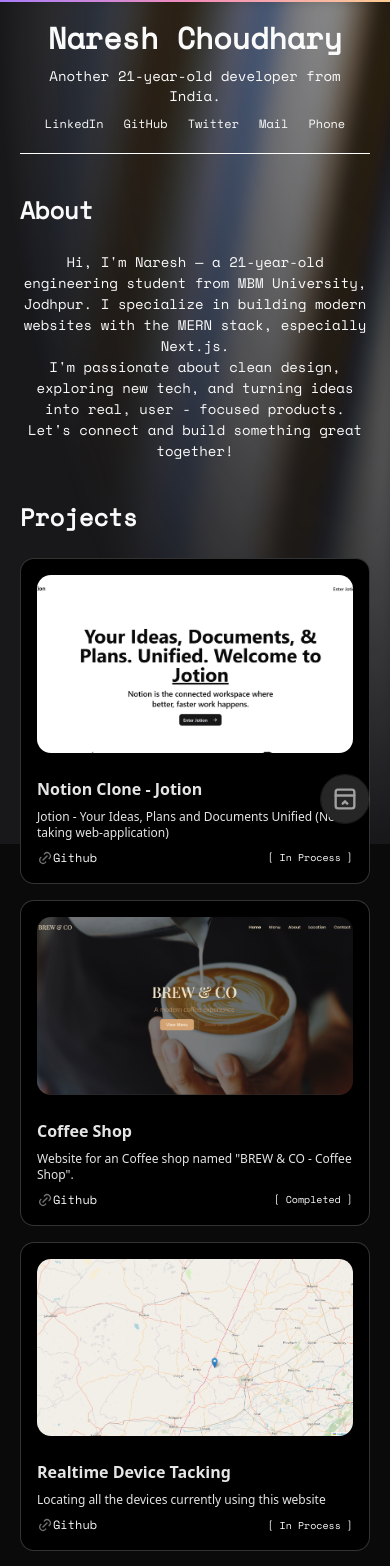
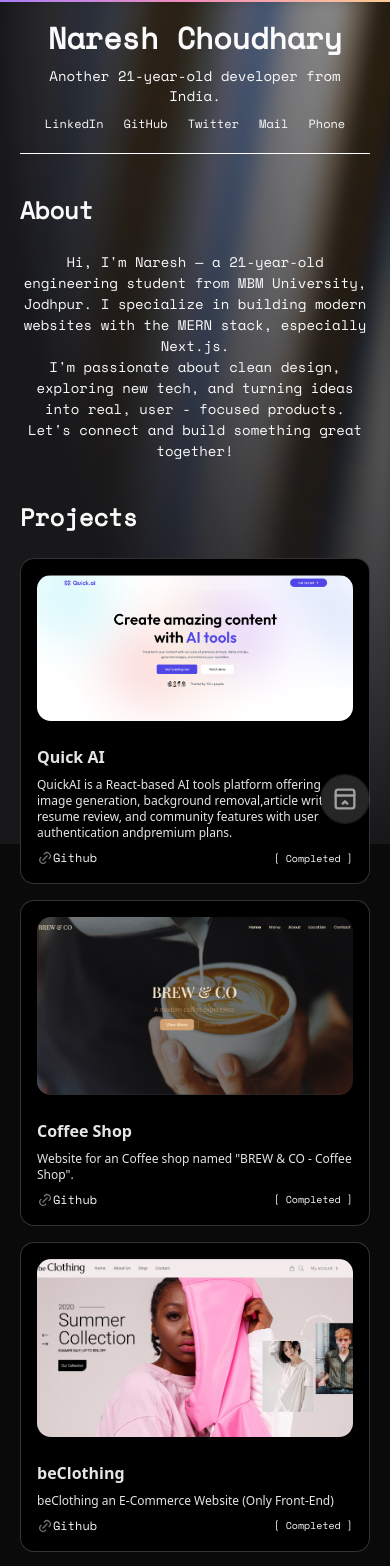
Before and after one commit to nareshchoudharyy/portfolio, a Next.js app: page / in a window 390 px wide. Shown: the top 1566 px of the page. Built offline with nearby package versions, Linux system fonts and the light colour scheme.

Commit message:
Update personal projects and skills; added new project "Quick AI" and "beClothing", updated skills list with "Framer Motion", and adjusted layout in main page.

```diff
--- a/app/globals.css
+++ b/app/globals.css
@@ -1,12 +1,9 @@
 @import "tailwindcss";
 @import "tw-animate-css";
 
-/* * {
-  cursor: none !important;
-} */
-/* to hide scroll bar */
 html,
 body {
+  user-select: none;
   overflow-y: scroll;
   scrollbar-width: none;
   scroll-behavior: smooth;
--- a/app/page.jsx
+++ b/app/page.jsx
@@ -2,6 +2,7 @@ import About from "@/components/About";
 import Experience from "@/components/Experience";
 import GetInTouch from "@/components/GetInTouch";
 import Intro from "@/components/Intro";
+import LivePreview from "@/components/Livepreview";
 import Projects from "@/components/Projects";
 import Skills from "@/components/Skills";
 export default function Home() {
@@ -11,8 +12,8 @@ export default function Home() {
       <div className="border-t-[0.5px] border-black dark:border-[#ffffff] w-full mb-10 md:mb-20 mx-auto" />
       <About />
       <Projects />
+      <Experience />
       <Skills />
-      <Experience />
       <GetInTouch />
       <div className="border-t-[0.5px] border-black dark:border-[#ffffff] w-full mb-10 md:mb-20 mx-auto" />
       <div className="w-full text-[14px] text-center text-gray-600 dark:text-gray-400 mb-5">
--- /dev/null
+++ b/components/Livepreview.jsx
@@ -0,0 +1,37 @@
+"use client";
+import { encode } from "qss";
+import React from "react";
+
+const LivePreview = ({
+  url,
+  width = 400,
+  height = 250,
+  className = "",
+}) => {
+  const params = encode({
+    url,
+    screenshot: true,
+    meta: false,
+    embed: "screenshot.url",
+    colorScheme: "dark",
+    "viewport.isMobile": false,
+    "viewport.deviceScaleFactor": 1,
+    "viewport.width": width * 2,
+    "viewport.height": height * 2,
+  });
+
+  const src = `https://api.microlink.io/?${params}`;
+
+  return (
+    <img
+      src={src}
+      width={width}
+      height={height}
+      alt="Live site preview"
+      className={`object-cover rounded-xl w-full h-full ${className}`}
+      loading="lazy"
+    />
+  );
+};
+
+export default LivePreview;
--- a/data.js
+++ b/data.js
@@ -47,23 +47,35 @@ export const personalDetails = {
         newTab: false
     }],
     skills: {
-        frontend: ['Html', 'Css', 'Javascript', 'React.js', 'Next.js', "TailwindCss", "Bootstrap", "AcertainityUI", "MagicUI", "daisyUI"],
+        frontend: ['Html', 'Css', 'Javascript', 'React.js', 'Next.js', "Framer Motion", "TailwindCss", "Bootstrap", "AcertainityUI", "MagicUI", "daisyUI"],
         backend: ['Node.js', 'Express.js', 'MongoDB', 'Postgres', 'ConvexDb', "ClerkAuth", 'JsonWebToken'],
         Tools: ['Github', 'BitBucket', 'Postman']
     },
     projects: [{
-        title: "Notion Clone - Jotion",
-        description: `Jotion - Your Ideas, Plans and Documents Unified (Note taking web-application)`,
-        link: 'https://github.com/nareshchoudharyy/jotion',
-        status: "In Process",
-        header: <Image src="/projectImages/notionClone.png" width={400} height={400} alt="demo image" className="object-cover rounded-xl w-full h-full max-h-[65%]" />,
+        title: "Quick AI",
+        description: `QuickAI is a React-based AI tools platform offering image generation, background removal,article writing, resume review, and community features with user authentication andpremium plans.`,
+        link: 'https://github.com/nareshchoudharyy/quickAI',
+        livelink: "https://quick-ai-weld.vercel.app",
+        status: "Completed",
+        header: <Image src="/projectImages/QuickAi.png" width={400} height={400} alt="demo image" className="object-cover rounded-xl w-full h-full max-h-[65%]" />,
         icon: <IconLink className="h-4 w-4 text-neutral-500" />,
-    }, {
+    },
+    {
         title: "Coffee Shop",
         description: `Website for an Coffee shop named "BREW & CO - Coffee Shop".`,
         link: 'https://github.com/nareshchoudharyy/Coffee-Shop',
+        livelink: "https://coffee-shop-ten-mauve.vercel.app",
         status: "Completed",
         header: <Image src="/projectImages/coffee.png" width={400} height={400} alt="demo image" className="object-cover rounded-xl w-full h-full max-h-[65%]" />,
+        icon: <IconLink className="h-4 w-4 text-neutral-500" />,
+    },
+    {
+        title: "beClothing",
+        description: `beClothing an E-Commerce Website (Only Front-End)`,
+        link: 'https://github.com/nareshchoudharyy/ecom_website',
+        livelink: "https://ecom-website-henna.vercel.app",
+        status: "Completed",
+        header: <Image src="/projectImages/ecom.png" width={400} height={400} alt="demo image" className="object-cover rounded-xl w-full h-full max-h-[65%]" />,
         icon: <IconLink className="h-4 w-4 text-neutral-500" />,
     }, {
         title: "Realtime Device Tacking",
@@ -71,20 +83,24 @@ export const personalDetails = {
         header: <Image src="/projectImages/RealtimeDeviceTracking.png" width={400} height={400} alt="demo image" className="object-cover rounded-xl w-full h-full max-h-[65%]" />,
         status: "In Process",
         link: 'https://github.com/nareshchoudharyy/realtime_tracking_app',
-        icon: <IconLink className="h-4 w-4 text-neutral-500" />,
-    }, {
-        title: "beClothing",
-        description: `beClothing an E-Commerce Website (Only Front-End)`,
-        link: 'https://github.com/nareshchoudharyy/ecom_website',
-        status: "Completed",
-        header: <Image src="/projectImages/ecom.png" width={400} height={400} alt="demo image" className="object-cover rounded-xl w-full h-full max-h-[65%]" />,
+        livelink: "https://realtime-tracking-dmpz.onrender.com",
         icon: <IconLink className="h-4 w-4 text-neutral-500" />,
     }, {
         title: "Personal Portfolio",
         description: `My current portfolio website`,
         link: 'https://github.com/nareshchoudharyy/portfolio',
+        livelink: "https://portfolio-mu-dun-21.vercel.app",
         status: "Completed",
         header: <Image src="/projectImages/portfolio.png" width={400} height={400} alt="demo image" className="object-cover rounded-xl w-full h-full max-h-[65%]" />,
+        icon: <IconLink className="h-4 w-4 text-neutral-500" />,
+    },
+    {
+        title: "Notion Clone - Jotion",
+        description: `Jotion - Your Ideas, Plans and Documents Unified (Note taking web-application)`,
+        link: 'https://github.com/nareshchoudharyy/jotion',
+        status: "In Process",
+        livelink: "#",
+        header: <Image src="/projectImages/notionClone.png" width={400} height={400} alt="demo image" className="object-cover rounded-xl w-full h-full max-h-[65%]" />,
         icon: <IconLink className="h-4 w-4 text-neutral-500" />,
     }],
     experiences: [{
```
Also changed, not shown: public/projectImages/QuickAi.png (added).
